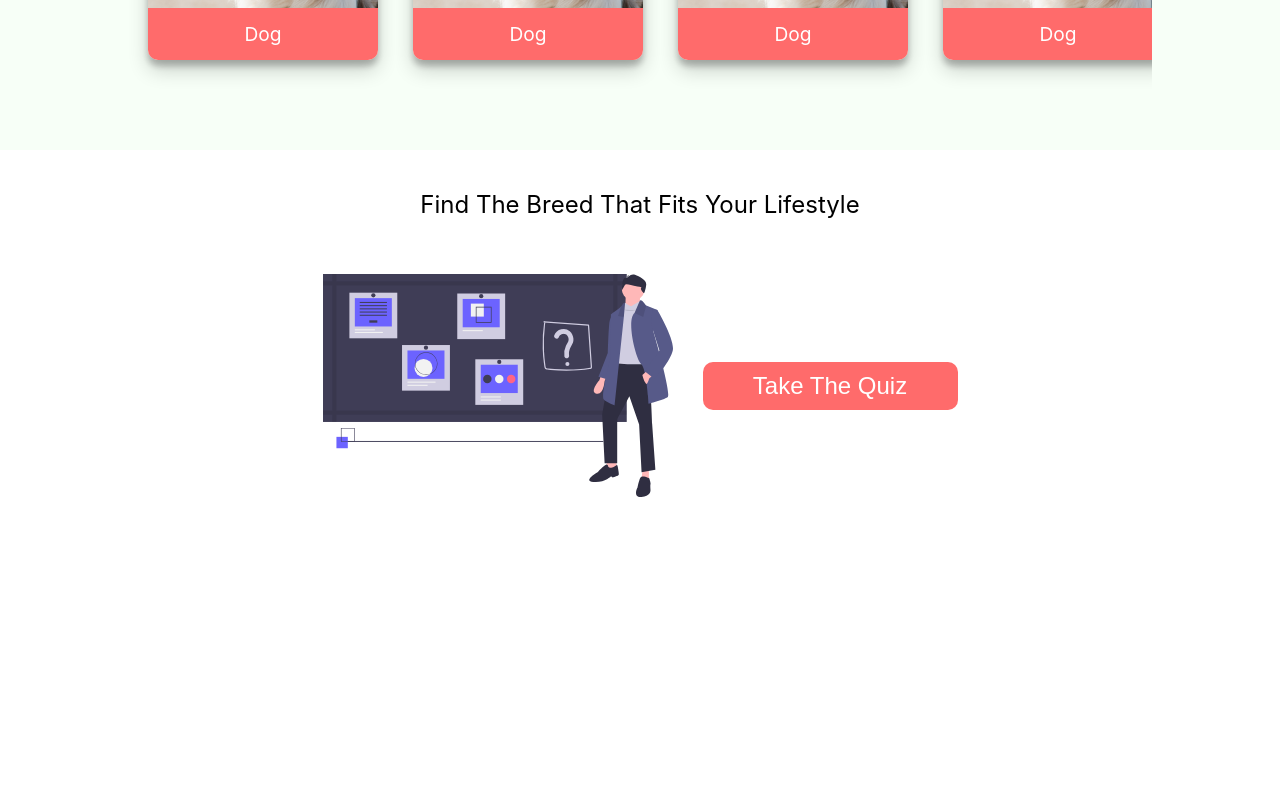
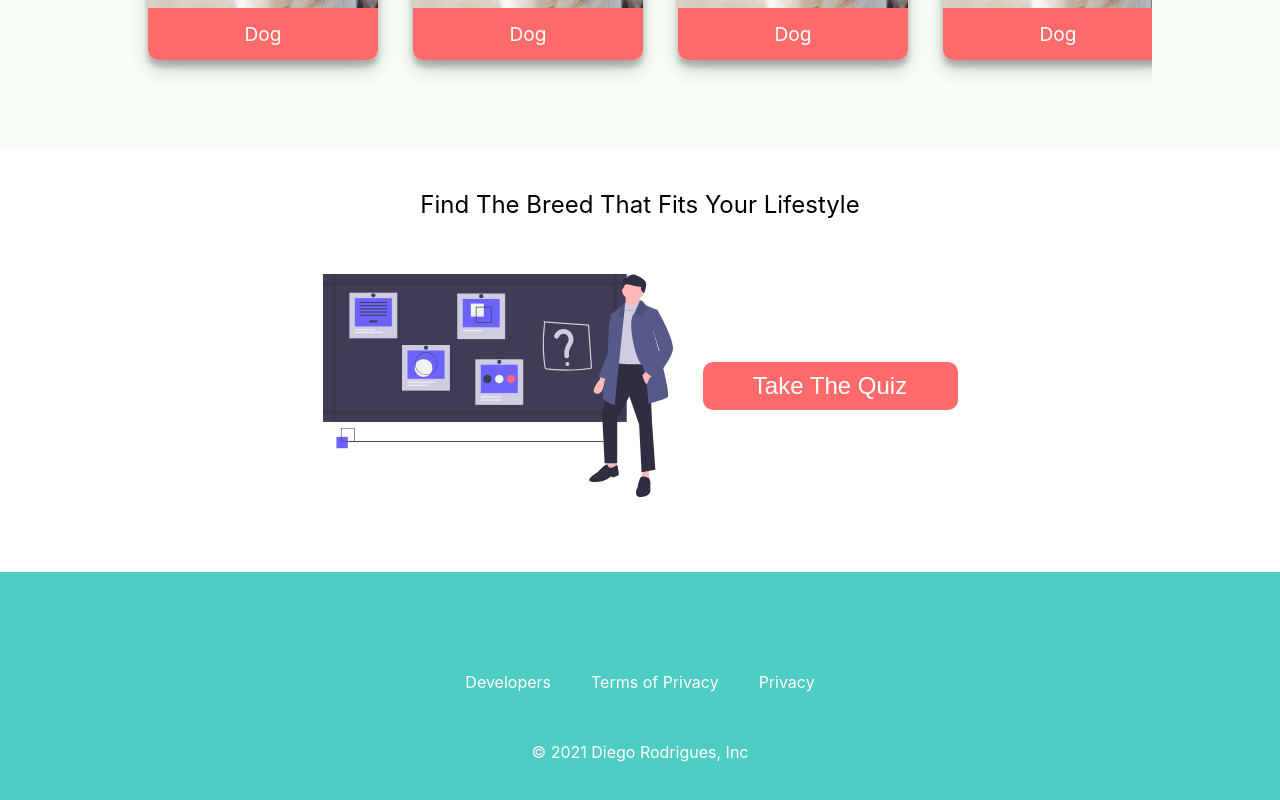
Before and after one commit to diegoro1/Find-A-Pet, a React (Create React App) app: page / in a window 1280 px wide. Shown: the part 892-1692 px from the top of the page. Before the commit the page ends 1464 px from the top, so only its background shows below. Built offline with nearby package versions, Linux system fonts and the light colour scheme.

Commit message:
Add footer

```diff
--- a/src/App.js
+++ b/src/App.js
@@ -2,6 +2,7 @@ import { BrowserRouter as Router, Route, Switch } from 'react-router-dom'
 
 import Navbar from './components/navbar/Navbar'
 import Homepage from './components/homepage/Homepage'
+import Footer from './components/footer/Footer'
 
 import './Main.css';
 
@@ -16,6 +17,8 @@ function App() {
           {/* Search page */}
         </Switch>
       </Router>
+
+      <Footer />
     </div>
   );
 }
--- /dev/null
+++ b/src/components/footer/Footer.css
@@ -0,0 +1,34 @@
+footer {
+  padding: 50px var(--horizontal-padding);
+  display: flex;
+  flex-direction: column;
+  align-items: center;
+  background-color: var(--tertiary);
+}
+
+.links {
+  display: flex;
+  justify-content: center;
+  flex-wrap: wrap;
+  align-items: center;
+  padding: 50px;
+  color: white;
+}
+
+.links__link {
+  margin: 0 20px;
+  transition: all ease 0.3s;
+}
+
+.copy-right {
+  color: white;
+  transition: all ease 0.3s;
+}
+
+.links__link:hover,
+.links__link:focus,
+.copy-right:hover,
+.copy-right:focus {
+  text-decoration: underline;
+  cursor: pointer;
+}
--- /dev/null
+++ b/src/components/footer/Footer.js
@@ -0,0 +1,16 @@
+import './Footer.css'
+
+const Footer = () => {
+    return (
+        <footer>
+            <div className="links">
+                <div className="links__link">Developers</div>
+                <div className="links__link">Terms of Privacy</div>
+                <div className="links__link">Privacy</div>
+            </div>
+            <div className="copy-right">{`© ${new Date().getFullYear()} Diego Rodrigues, Inc`}</div>
+        </footer>
+    )
+}
+
+export default Footer
```
